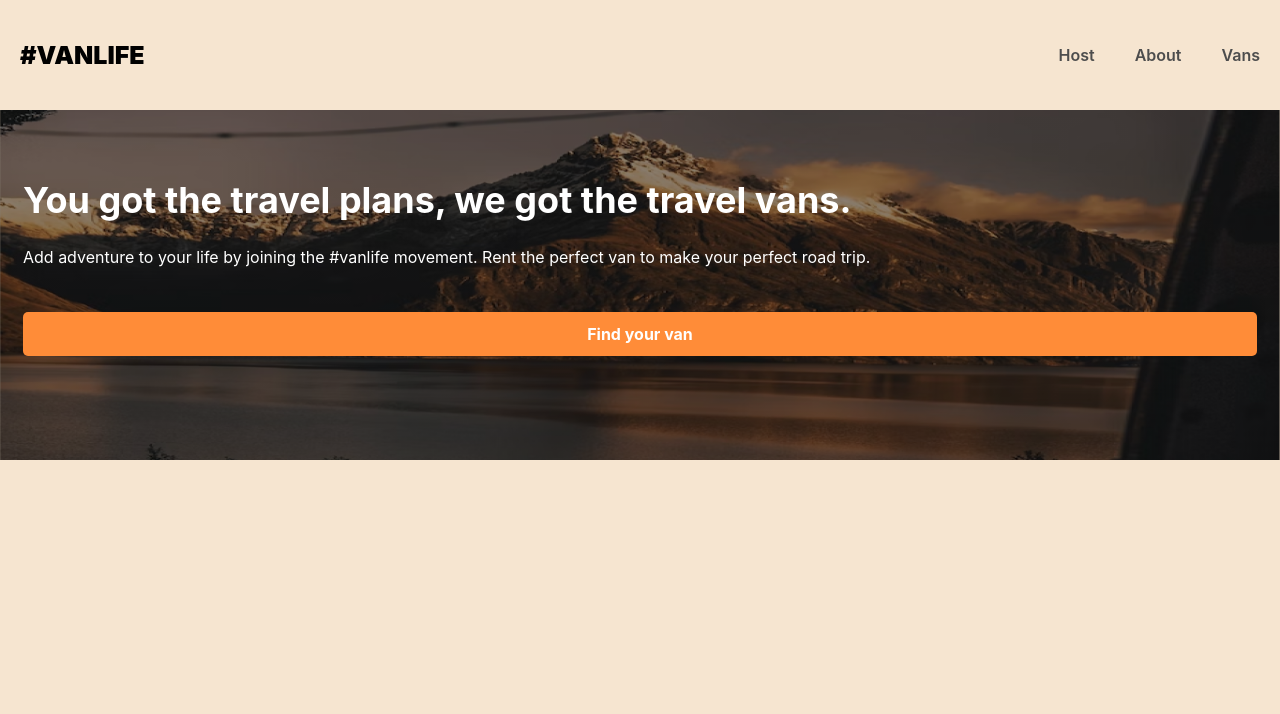
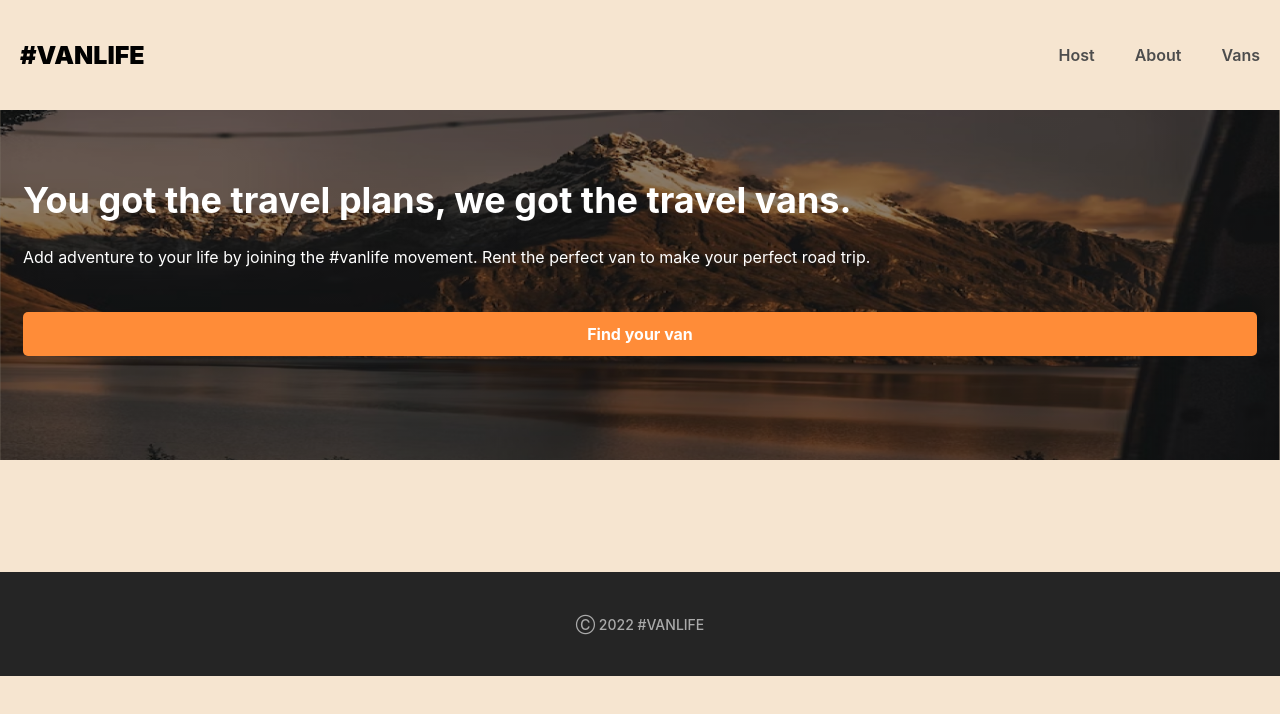
Before and after one commit to cgoing2215/vanlife-app, a React (Create React App) app: page / in a window 1280 px wide. Shown: the top 714 px of the page. Built offline with nearby package versions, Linux system fonts and the light colour scheme.

Commit message:
Created and styled footer, included below outlet within layout component

```diff
--- /dev/null
+++ b/src/Components/Footer.js
@@ -0,0 +1,11 @@
+import React from 'react'
+
+function Footer() {
+  return (
+    <div className='footer-container'>
+        <h1 className='footer-header'>Ⓒ 2022 #VANLIFE</h1>
+    </div>
+  )
+}
+
+export default Footer
--- a/src/Components/Layout.js
+++ b/src/Components/Layout.js
@@ -1,12 +1,14 @@
 import React from 'react'
 import { Outlet } from "react-router-dom"
 import Header from './Header'
+import Footer from './Footer'
 
 function Layout() {
   return (
-    <div>
+    <div className='layout-container'>
         <Header />
         <Outlet />
+        <Footer />
     </div>
   )
 }
--- a/src/index.css
+++ b/src/index.css
@@ -295,3 +295,31 @@ i[class*='van-type-'] {
     text-decoration: underline;
     font-weight: 600;
 }
+
+/* -- FOOTER -- */
+
+.footer-container {
+  color: #AAAAAA;
+  background: #252525;
+  height: 6.5rem;
+  width: 100%;
+  display: flex;
+  justify-content: center;
+  align-items: center;
+  position: absolute;
+  margin-top: 7rem;
+  margin-bottom: 0;
+}
+
+.footer-header {
+  text-align: center;
+  font-family: Inter;
+  font-size: 0.875rem;
+  font-style: normal;
+  font-weight: 500;
+}
+
+.layout-container{
+  margin-bottom: 0;
+  height: 100%;
+}
```
